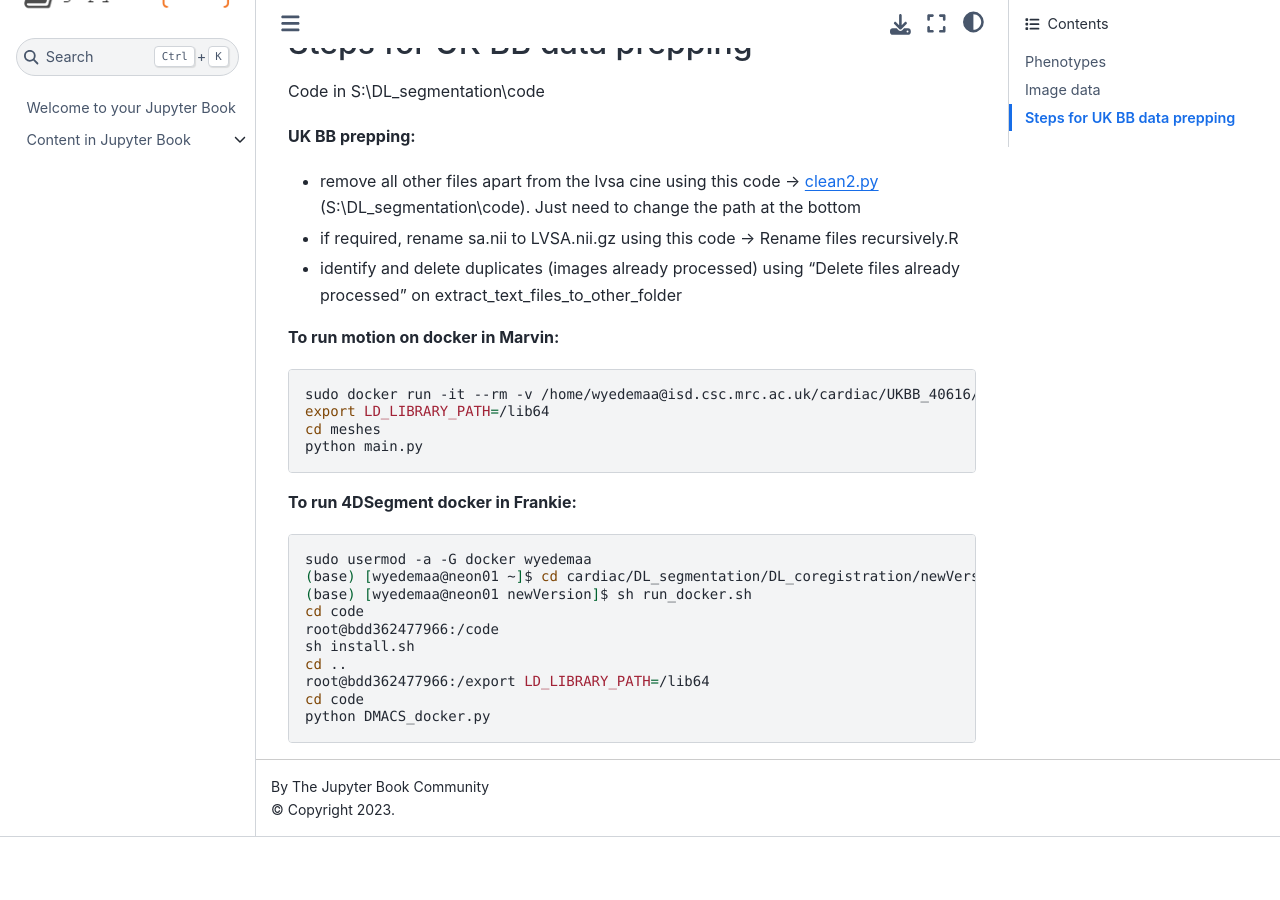
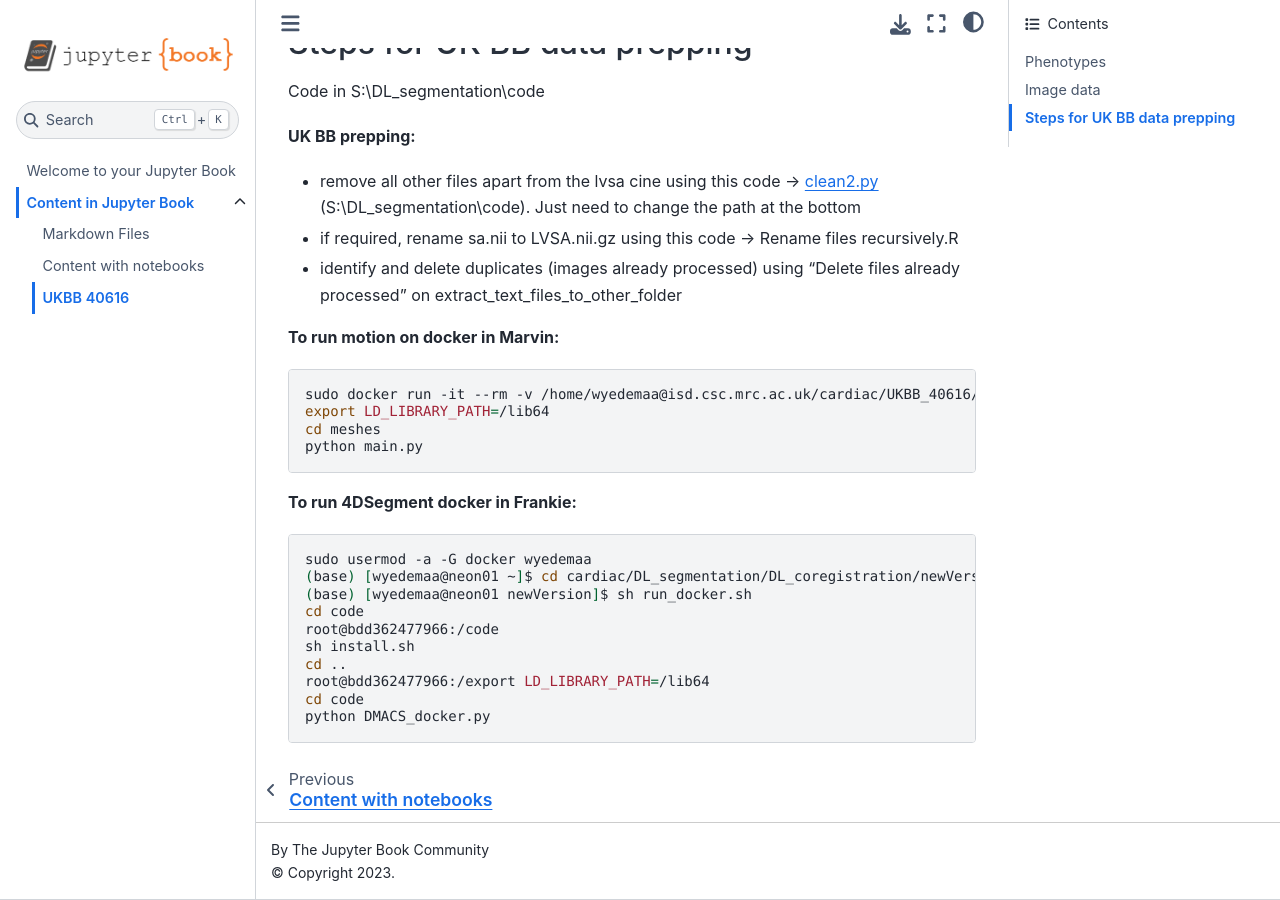
Before and after one commit to UK-Digital-Heart-Project/docs, a Jupyter Book: the page built from UKBB40616_README.md, in a window 1280 px wide and 900 px high, scrolled down 2303 px. Built offline with Jupyter Book 1.0.4 settings and Sphinx 7.4.7 and the Sphinx Book theme 1.1.4, drawn with Linux system fonts in a browser that asks for light colours; before the commit the page ends 3140 px from its top, so only the background shows below that; some of the changed lines change nothing that is shown.

Commit message:
Update _toc.yml

```diff
--- a/_toc.yml
+++ b/_toc.yml
@@ -3,3 +3,4 @@
   sections:
     - file: markdown
     - file: notebooks
+    - file: UKBB40616_README
```
